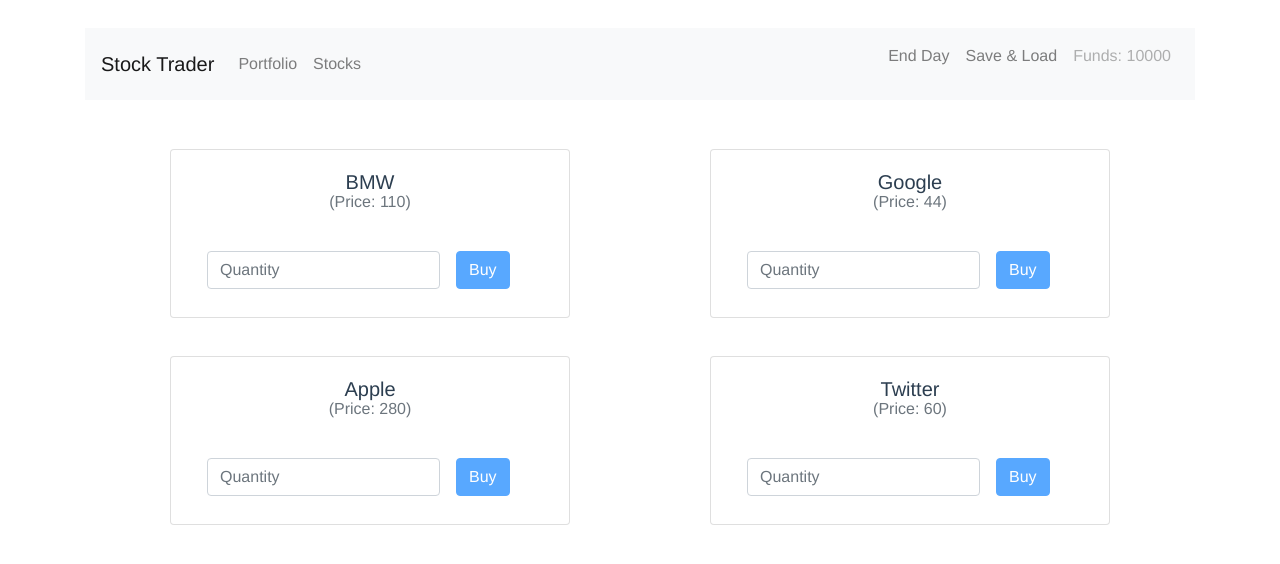
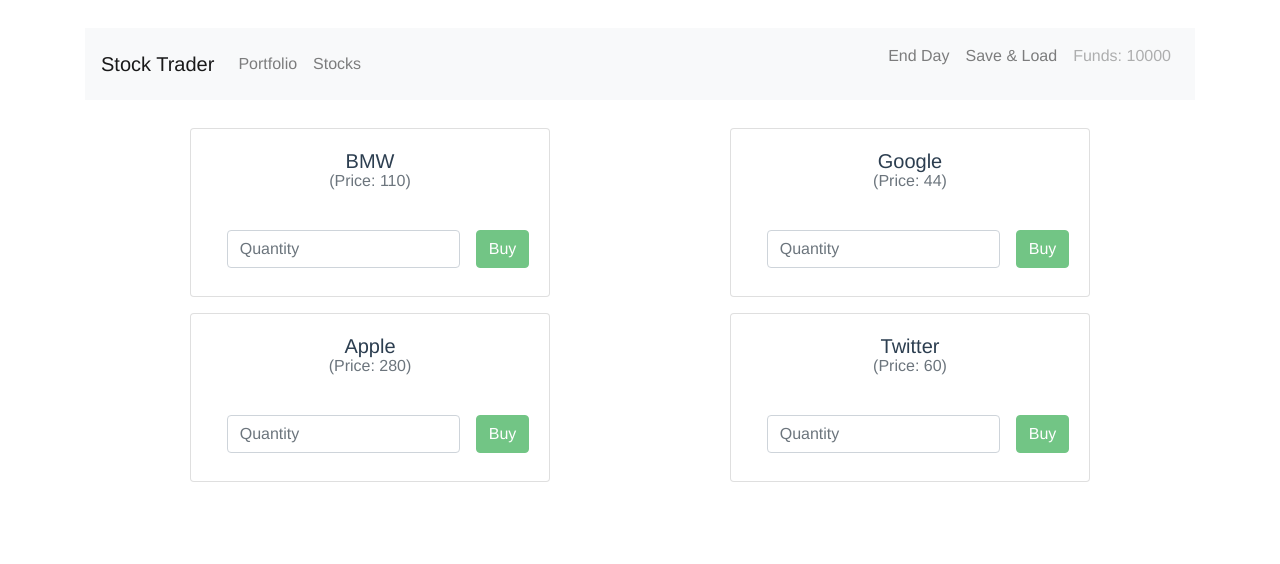
Before and after one commit to wailunlim/stock-trader-app, a Vue app: page /stocks in a window 1280 px wide. Shown: the top 564 px of the page. Built offline with nearby package versions, Linux system fonts and the light colour scheme; the HTML template or start-up script is replaced by a standard one.

Commit message:
Minor changes in styling

```diff
--- a/src/components/BoughtStock.vue
+++ b/src/components/BoughtStock.vue
@@ -1,5 +1,5 @@
 <template>
-  <div class="card mb-3" style="width: 25rem;">
+  <div class="card mb-3" style="max-width: 25rem;">
     <div class="card-body">
       <h5 class="card-title mb-1">{{ stock.info.name }}</h5>
       <h6 class="card-subtitle text-muted">
@@ -12,7 +12,6 @@
         <div class="form-group mx-sm-3 mb-2">
           <input
             type="number"
-            min="1"
             :max="stock.quantity"
             @input="validateInput"
             class="form-control"
@@ -54,4 +53,5 @@
 };
 </script>
 
-<style scoped></style>
+<style scoped>
+</style>
--- a/src/components/Stock.vue
+++ b/src/components/Stock.vue
@@ -1,5 +1,5 @@
 <template>
-  <div class="card mb-3" style="width: 25rem;">
+  <div class="card mb-3" style="max-width: 25rem;">
     <div class="card-body">
       <h5 class="card-title mb-1">{{ stock.name }}</h5>
       <h6 class="card-subtitle text-muted">(Price: {{ stock.price }})</h6>
@@ -16,7 +16,7 @@
           />
         </div>
         <button
-          class="btn btn-primary mb-2"
+          class="btn btn-success mb-2"
           @click.prevent="buyStock({ info: stock, quantity })"
           :disabled="!quantity"
         >
@@ -45,8 +45,4 @@
 </script>
 
 <style scoped>
-.card {
-  display: inline-block;
-  margin: 2%;
-}
 </style>
--- a/src/views/Portfolio.vue
+++ b/src/views/Portfolio.vue
@@ -1,5 +1,5 @@
 <template>
-  <div class="container">
+  <div class="container d-flex flex-wrap justify-content-around">
     <h1 v-if="getUserStocks.length === 0">
       You have no owned stocks right now.<br />
       Purchase some stocks and come back here!
```
